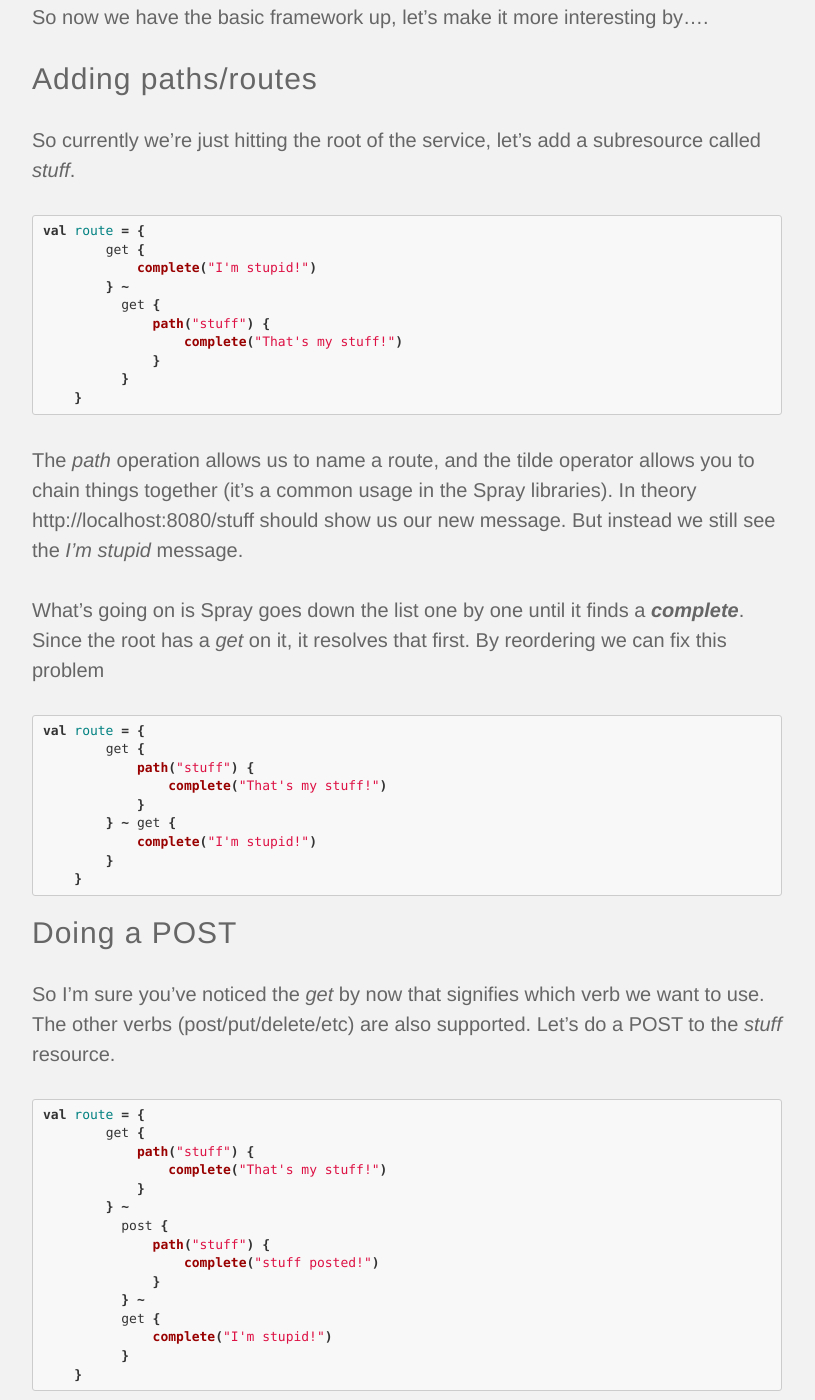
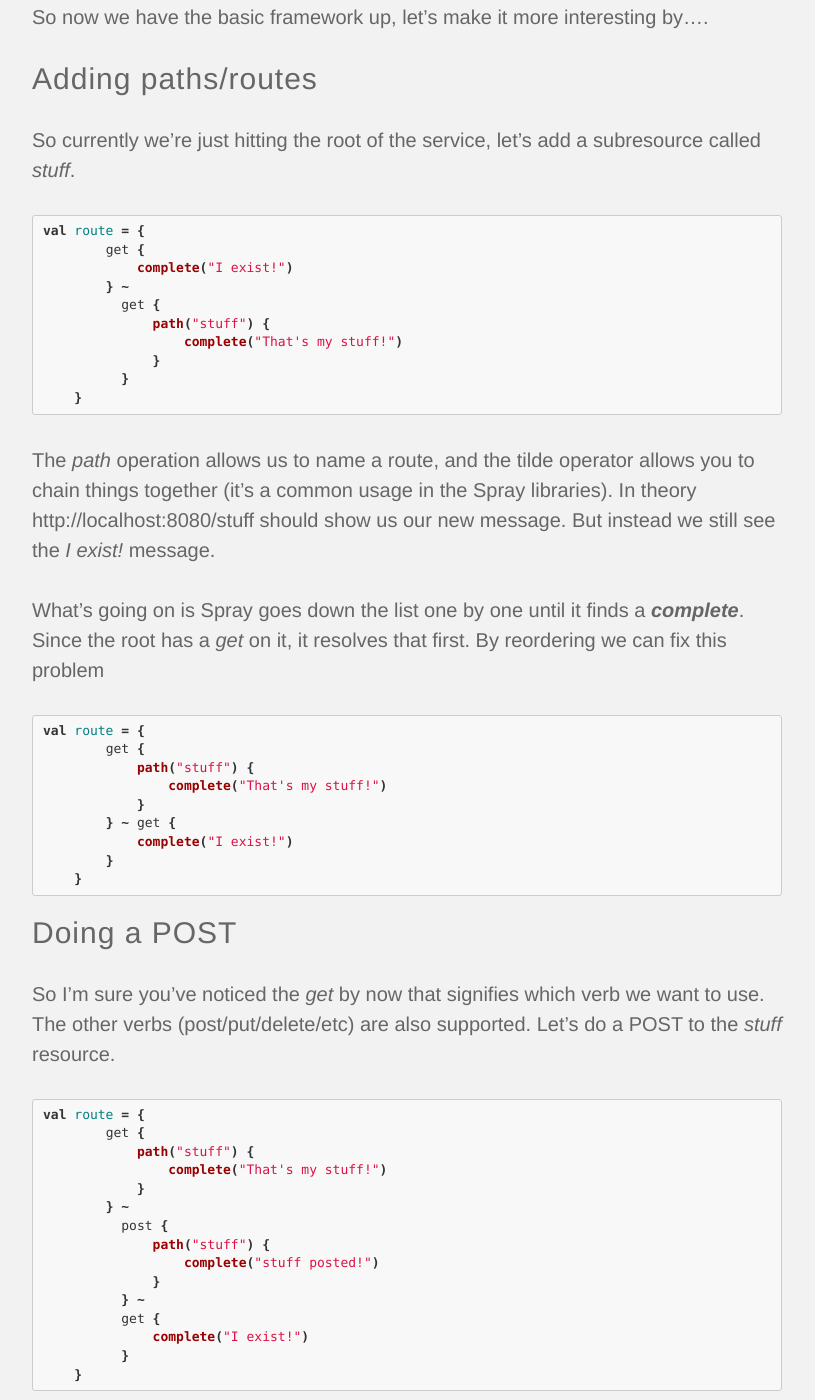
Before and after one commit to timwilliate/engineering-blog, a Jekyll site: the page built from _posts/2015-08-11-simple-spray.md, in a window 1280 px wide and 1400 px high, scrolled down 2846 px. Shown: the whole window, without its empty margins (233-1048 px from the left). Built offline with Jekyll 4.4.1, drawn with Linux system fonts in a browser that asks for light colours; nearby versions of some CDN libraries; some web fonts are replaced; Markdown is read by kramdown in place of the engine named in the settings; some of the changed text lies outside the part shown.

Commit message:
replaced "I'm stupid" with "I exist!"

````diff
--- a/_posts/2015-08-11-simple-spray.md
+++ b/_posts/2015-08-11-simple-spray.md
@@ -74,7 +74,7 @@ class SampleServiceActor extends Actor with SampleRoute {
 trait SampleRoute extends HttpService {
     val route = {
         get {
-            complete("I'm stupid!")
+            complete("I exist!")
         }
     }
 }
@@ -123,7 +123,7 @@ subresource called *stuff*.
 ```scala
 val route = {
         get {
-            complete("I'm stupid!")
+            complete("I exist!")
         } ~
           get {
               path("stuff") {
@@ -136,7 +136,7 @@ val route = {
 The *path* operation allows us to name a route, and the tilde operator
 allows you to chain things together (it's a common usage in the Spray
 libraries).  In theory http://localhost:8080/stuff should show us our
-new message.  But instead we still see the *I'm stupid* message.
+new message.  But instead we still see the *I exist!* message.
 
 What's going on is Spray goes down the list one by one until it finds
 a ***complete***.  Since the root has a *get* on it, it resolves that
@@ -149,7 +149,7 @@ val route = {
                 complete("That's my stuff!")
             }
         } ~ get {
-            complete("I'm stupid!")
+            complete("I exist!")
         }
     }
 ```
@@ -173,7 +173,7 @@ val route = {
               }
           } ~
           get {
-              complete("I'm stupid!")
+              complete("I exist!")
           }
     }
 ```
@@ -198,7 +198,7 @@ val route = {
               }
         } ~
           get {
-              complete("I'm stupid!")
+              complete("I exist!")
           }
     }
 ```
@@ -243,7 +243,7 @@ trait SampleRoute extends HttpService {
             }
         } ~
           get {
-              complete("I'm stupid!")
+              complete("I exist!")
           }
     }
 }
@@ -335,7 +335,7 @@ So you can see the optional parameter translates to a Scala Option type.
 
 Now hit the url without any query parameters
 (http://localhost:8080/params).  You'll notice the message is our root
-level get *I'm stupid!*. This is because it didn't match against the
+level get *I exist!*. This is because it didn't match against the
 required parameters so it fell through to our root *get*.  However, if
 you comment out our root *get* you'll see the following message:
 
````
